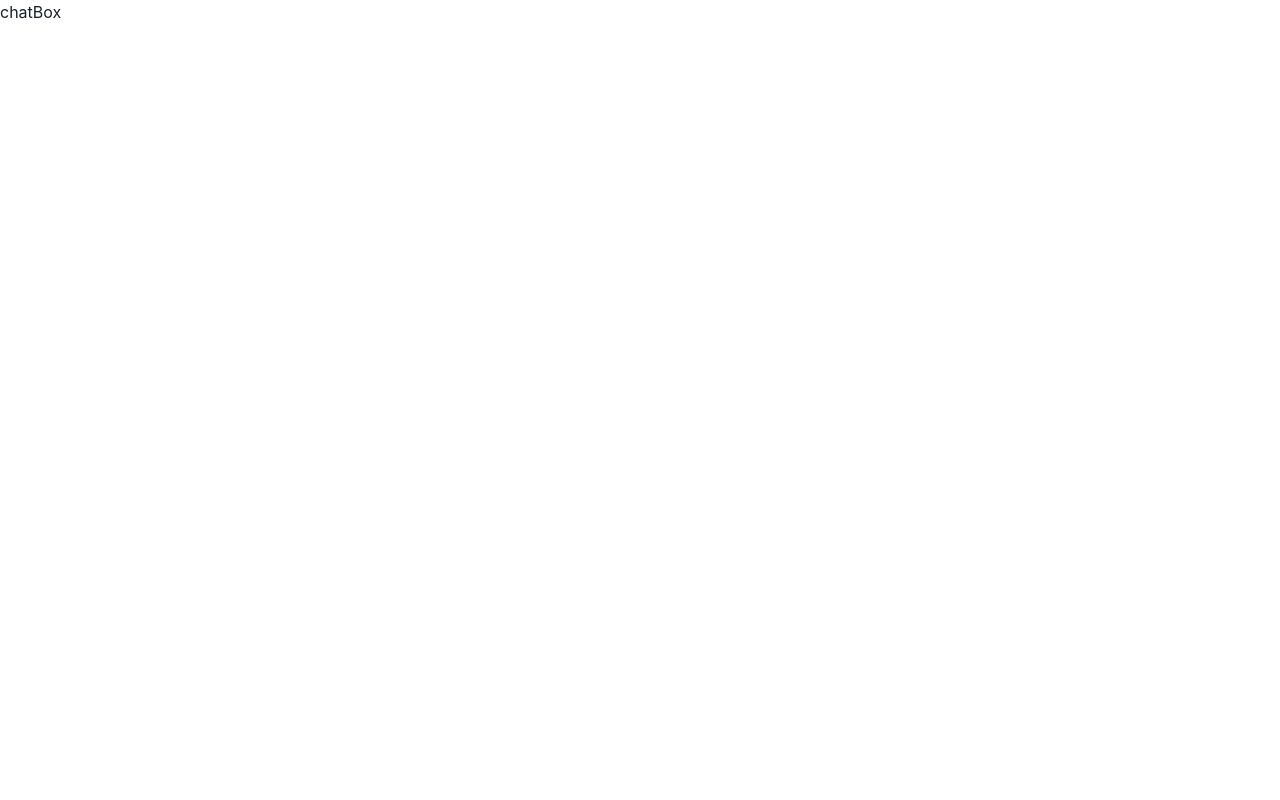
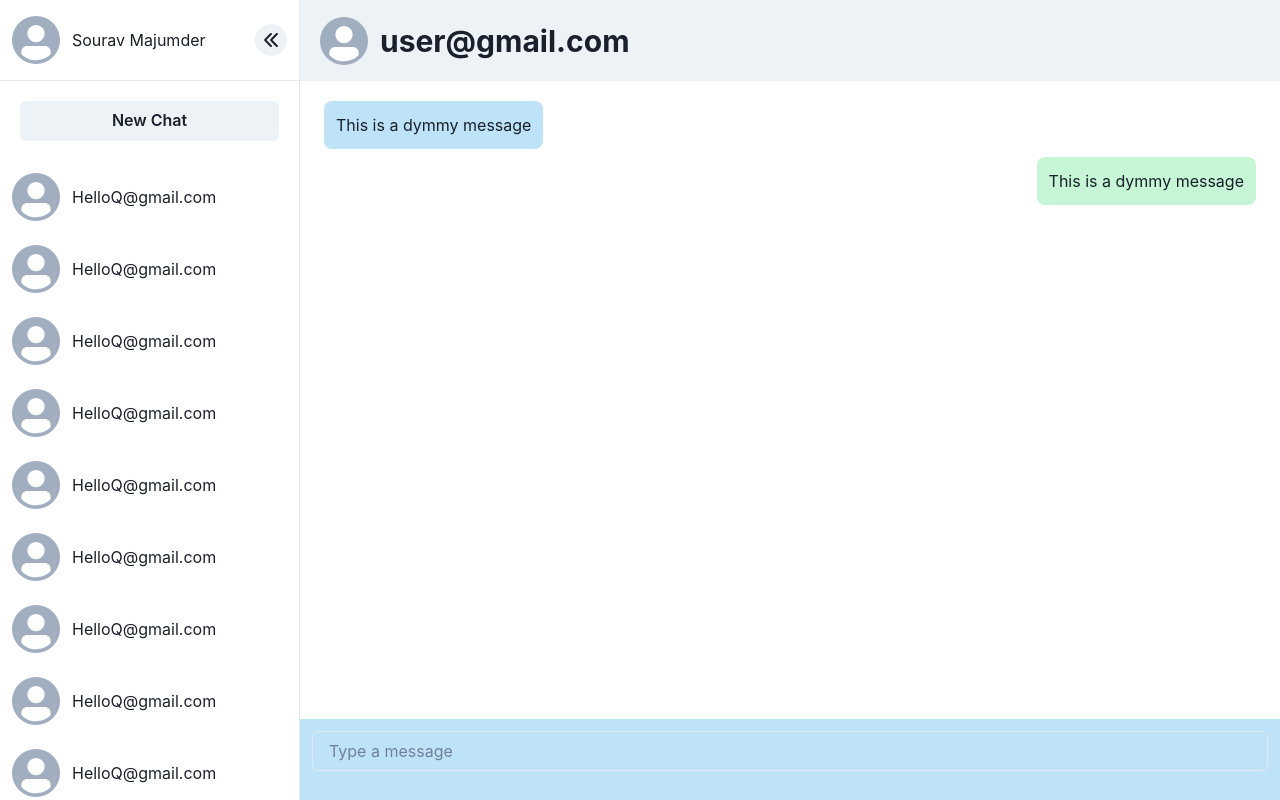
Before and after one commit to Majumder99/next.js-chat-app, a Next.js app: page /chat/1 in a window 1280 px wide. Built offline with nearby package versions, Linux system fonts and the light colour scheme.

Commit message:
new things added

```diff
--- a/components/Sidebar.js
+++ b/components/Sidebar.js
@@ -40,7 +40,6 @@ const Sidebar = () => {
     <>
       <Flex
         // bg="blue.100"
-        h="100%"
         w="300px"
         borderEnd="1px solid"
         borderColor="gray.200"
@@ -80,6 +79,19 @@ const Sidebar = () => {
           flex={1}
         >
           {chatList()}
+          {chatList()}
+          {chatList()}
+          {chatList()}
+          {chatList()}
+          {chatList()}
+          {chatList()}
+          {chatList()}
+          {chatList()}
+          {chatList()}
+          {chatList()}
+          {chatList()}
+          {chatList()}
+          {chatList()}
           {/* <chatList /> */}
         </Flex>
       </Flex>
--- a/package.json
+++ b/package.json
@@ -13,10 +13,12 @@
     "@chakra-ui/react": "^2.4.1",
     "@emotion/react": "^11.10.5",
     "@emotion/styled": "^11.10.5",
+    "firebase": "^9.14.0",
     "framer-motion": "^6.5.1",
     "next": "13.0.2",
     "react": "18.2.0",
-    "react-dom": "18.2.0"
+    "react-dom": "18.2.0",
+    "react-firebase-hooks": "^5.1.1"
   },
   "devDependencies": {
     "eslint": "8.27.0",
--- a/pages/chat/[id].js
+++ b/pages/chat/[id].js
@@ -1,7 +1,68 @@
+import { Avatar, Button, Flex, Heading, Input, Text } from "@chakra-ui/react";
 import React from "react";
+import Sidebar from "../../components/Sidebar";
 
 const chatBox = () => {
-  return <div>chatBox</div>;
+  const Topbar = () => {
+    return (
+      <Flex bg="gray.100" h="81px" w="100%" align="center" p={5}>
+        <Avatar src="" marginEnd={3} />
+        <Heading size="lg">user@gmail.com</Heading>
+      </Flex>
+    );
+  };
+
+  const BottomBar = () => {
+    return (
+      <Flex bg="blue.100" h="81px" p={3}>
+        <Input placeholder="Type a message" />
+        <Button type="submit" hidden autoComplete="off">
+          Submit
+        </Button>
+      </Flex>
+    );
+  };
+  return (
+    <>
+      <Flex h="100vh">
+        <Sidebar />
+        <Flex flex={1} direction="column">
+          <Topbar />
+          <Flex
+            flex={1}
+            direction="column"
+            pt={4}
+            mx={5}
+            overflowX="scroll"
+            sx={{ scrollbarWidth: "none" }}
+          >
+            <Flex
+              bg="blue.100"
+              w="fit-content"
+              minWidth="100px"
+              borderRadius="lg"
+              p={3}
+              m={1}
+            >
+              <Text>This is a dymmy message</Text>
+            </Flex>
+            <Flex
+              bg="green.100"
+              w="fit-content"
+              minWidth="100px"
+              borderRadius="lg"
+              p={3}
+              m={1}
+              alignSelf="flex-end"
+            >
+              <Text>This is a dymmy message</Text>
+            </Flex>
+          </Flex>
+          <BottomBar />
+        </Flex>
+      </Flex>
+    </>
+  );
 };
 
 export default chatBox;
```
Also changed, not shown: pages/firebase.js (added, +19 -0 lines), pages/index.js (+13 -1 lines), 1 other file (tests, documents, lock files or other folders).
